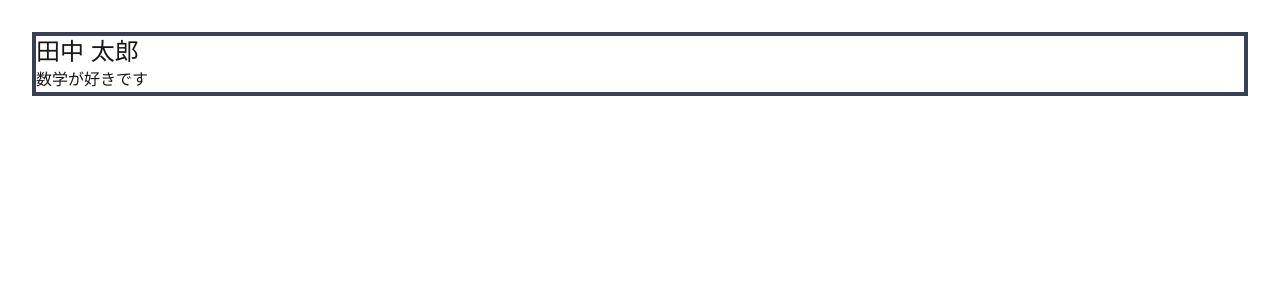
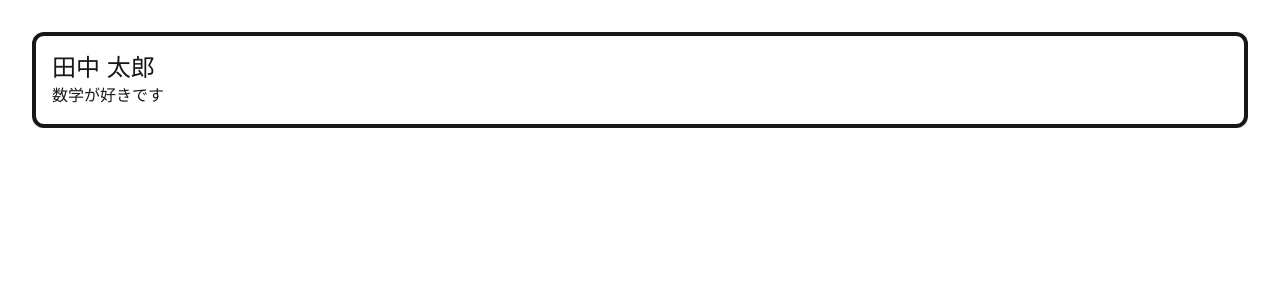
Before and after one commit to asi3946/explaincomponent, a Next.js app: page / in a window 1280 px wide. Shown: the top 300 px of the page. Built offline with nearby package versions, Linux system fonts and the light colour scheme.

Commit message:
ui: tailwindcssの適応 #3

```diff
--- a/component/UserCard.jsx
+++ b/component/UserCard.jsx
@@ -1,6 +1,6 @@
 export default function UserCard({ name, comment }) {
   return (
-    <div className="border-4 border-gray-700 m-8">
+    <div className="border-4 p-4 rounded-xl m-8">
       <h1 className="text-2xl">{name}</h1>
       <p>{comment}</p>
     </div>
```
